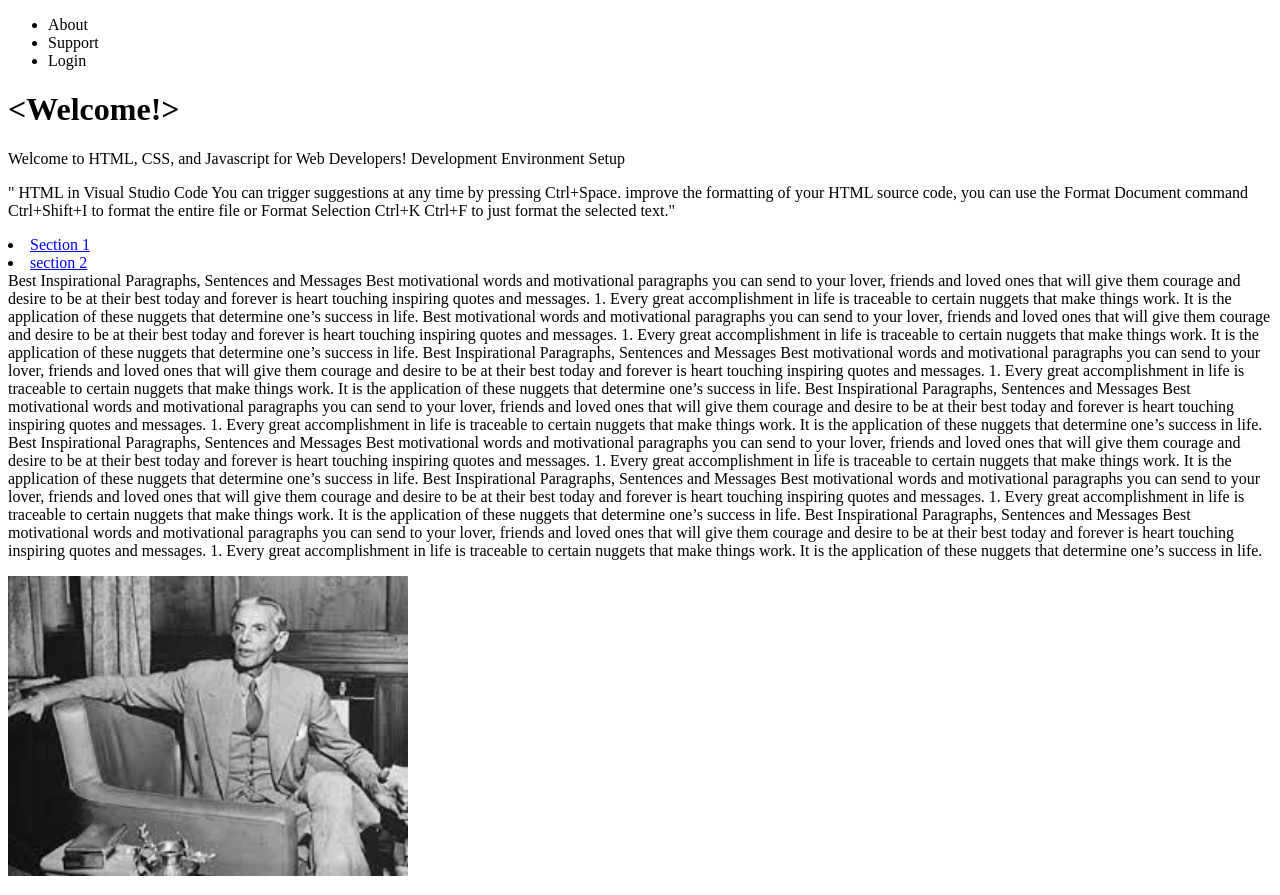
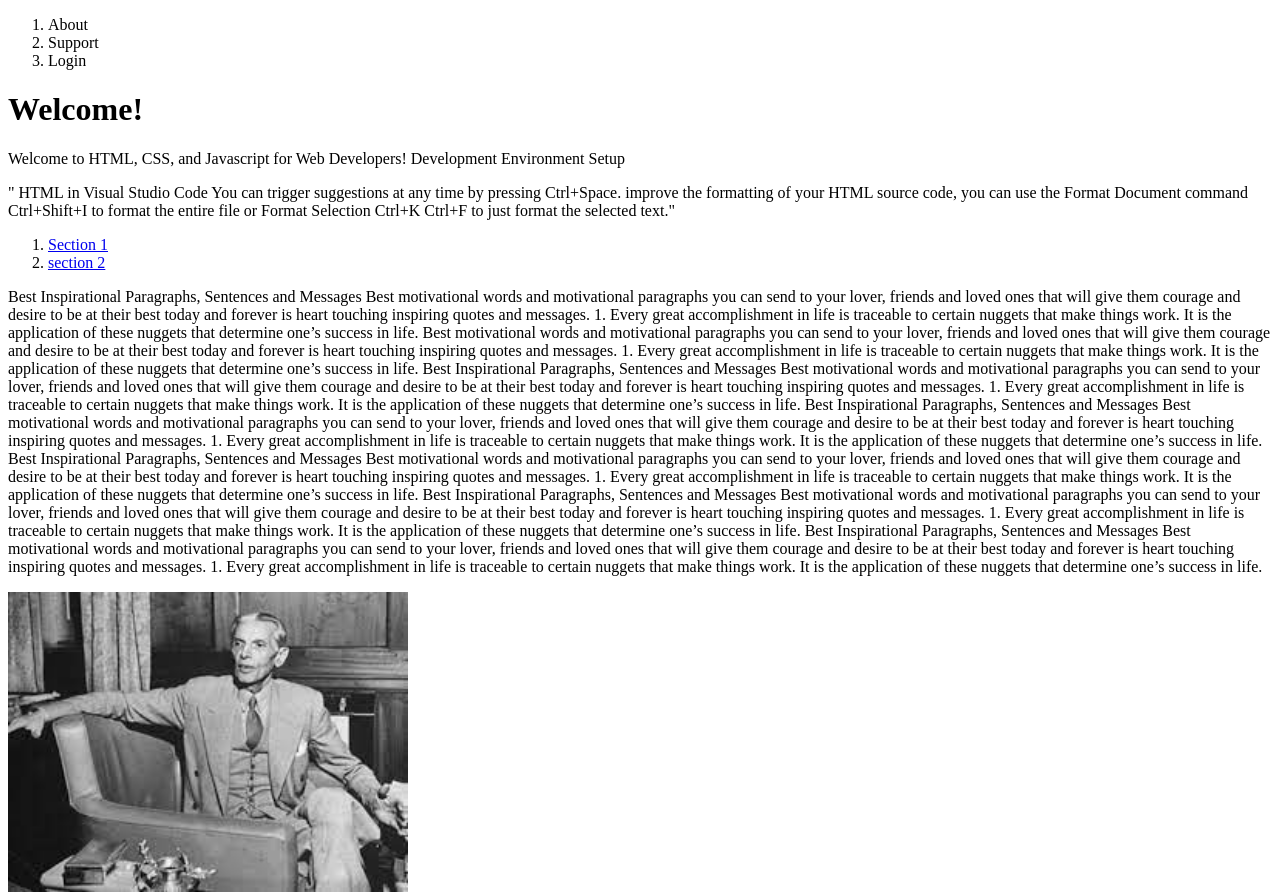
Before and after one commit to Tahii87/cousera-repo, a plain HTML site: page index.html in a window 1280 px wide. Shown: the top 895 px of the page. Drawn offline with Linux system fonts and the light colour scheme.

Commit message:
Update index.html

```diff
--- a/index.html
+++ b/index.html
@@ -9,14 +9,14 @@
 <body>
     <header>
         <nav>
-            <ul>
+            <ol>
             <li>About</li>
             <li>Support</li>
             <li>Login</li>
-        </ul>
+        </ol>
         </nav>
     </header>
-    <h1 id="top"> &lt;Welcome!&gt;</h1>
+    <h1 id="top">Welcome!</h1>
     <div>Welcome to HTML, CSS, and Javascript for Web Developers!
         Development Environment Setup</div>
 
@@ -24,8 +24,10 @@
         You can trigger suggestions at any time by pressing Ctrl+Space.
         improve the formatting of your HTML source code, you can use the Format Document command Ctrl+Shift+I to format the entire file or Format Selection Ctrl+K Ctrl+F to just format the selected text.&quot;</p>
         <section>
+            <ol>
             <li><a href="#section1">Section 1</a></li>
             <li><a href="#section2">section 2</a></li>
+            </ol>
         </section>
         <section id="section1">
             Best Inspirational Paragraphs, Sentences and Messages
```
